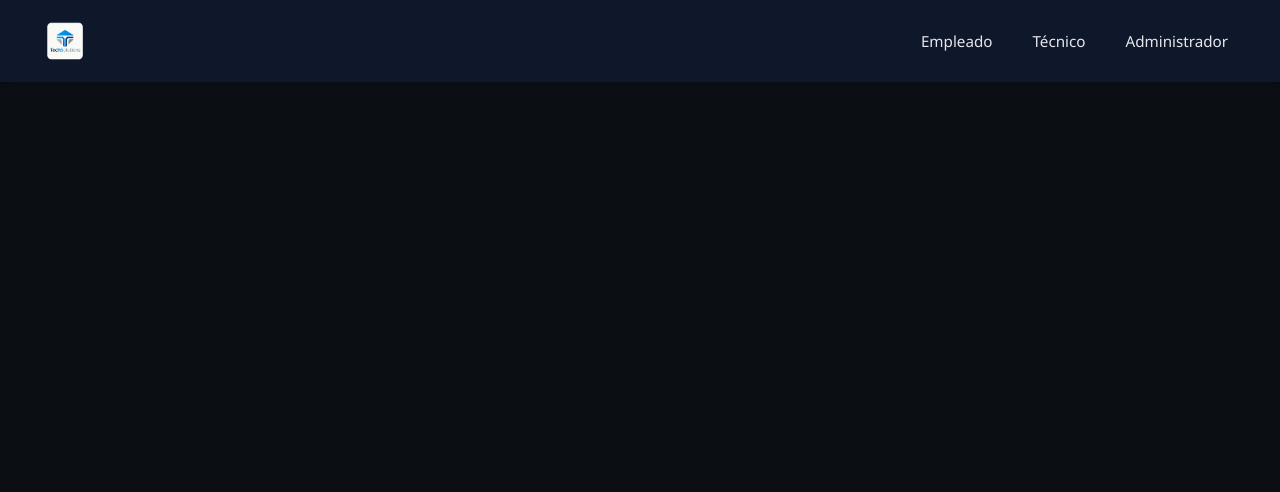
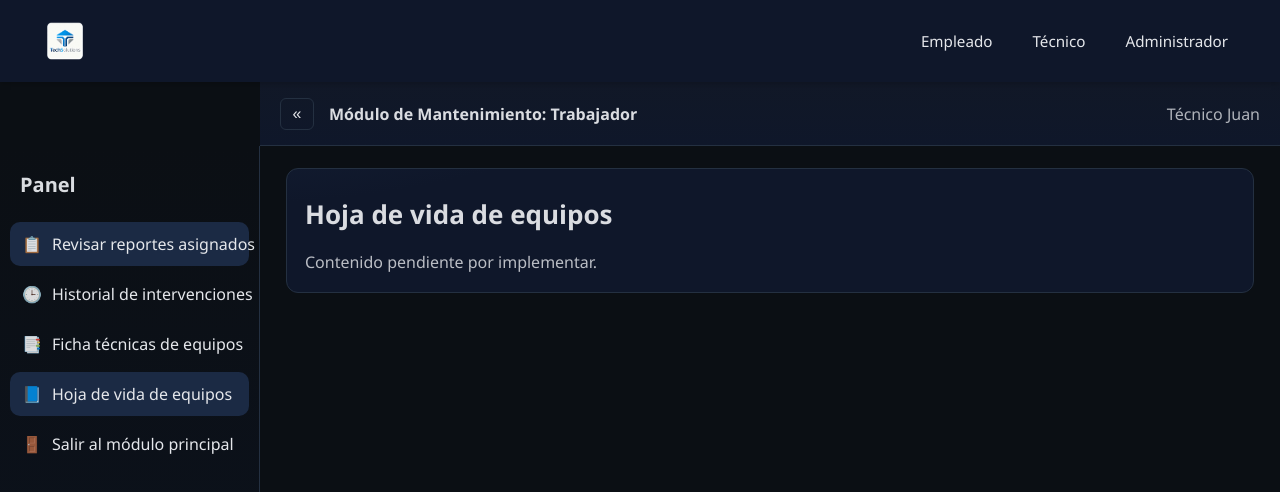
Before and after one commit to David-Darkness/Gestion-Mantenimiento-Fronted, a React (Vite) app: page /tecnico/hojadevida in a window 1280 px wide. Shown: the top 492 px of the page. Built offline with nearby package versions, Linux system fonts and the light colour scheme.

Commit message:
Se creó el aparatado de técnico

```diff
--- a/src/App.jsx
+++ b/src/App.jsx
@@ -12,6 +12,11 @@ import Orders from "./pages/admin/Orders";
 import LoginEmpleado from "./pages/auth/login/LoginEmpleado";
 import LoginTecnico from "./pages/auth/login/LoginTecnico";
 import LoginAdmin from "./pages/auth/login/LoginAdmin";
+import TechnicianLayout from "./pages/technician/TechnicianLayout";
+import AssignedReports from "./pages/technician/AssignedReports";
+import InterventionHistory from "./pages/technician/InterventionHistory";
+import EquipmentSheets from "./pages/technician/EquipmentSheets";
+import EquipmentLife from "./pages/technician/EquipmentLife";
 import Navbar from "./components/Navbar";
 
 function App() {
@@ -33,6 +38,12 @@ function App() {
           <Route path="estadisticas" element={<Stats />} />
           <Route path="ordenes" element={<Orders />} />
         </Route>
+        <Route path="/tecnico" element={<TechnicianLayout />}>
+          <Route index element={<AssignedReports />} />
+          <Route path="historial" element={<InterventionHistory />} />
+          <Route path="fichas" element={<EquipmentSheets />} />
+          <Route path="hojadevida" element={<EquipmentLife />} />
+        </Route>
       </Routes>
     </Router>
   );
--- a/src/components/auth/LoginForm.jsx
+++ b/src/components/auth/LoginForm.jsx
@@ -39,7 +39,7 @@ export default function LoginForm({ role, redirectPath, roleName }) {
             {role === "tecnico" && "🛠️"}
             {role === "admin" && "👔"}
           </div>
-          <h1 className="login-title">Iniciar Sesión</h1>
+          <h1 className="login-title">Iniciar sesión</h1>
           <p className="login-subtitle">{roleName}</p>
         </div>
 
--- a/src/pages/ReportsHistory.jsx
+++ /dev/null
@@ -1,32 +0,0 @@
-export default function ReportsHistory() {
-  const reports = [
-    { id: 1, equipo: "EQ-101", fecha: "2025-09-19", estado: "Pendiente" },
-    { id: 2, equipo: "EQ-102", fecha: "2025-09-18", estado: "Resuelto" },
-  ];
-
-  return (
-    <div className="p-6">
-      <h2 className="text-xl font-semibold mb-4">Historial de Reportes</h2>
-      <table className="w-full border">
-        <thead>
-          <tr className="bg-gray-200">
-            <th className="p-2 border">ID</th>
-            <th className="p-2 border">Equipo</th>
-            <th className="p-2 border">Fecha</th>
-            <th className="p-2 border">Estado</th>
-          </tr>
-        </thead>
-        <tbody>
-          {reports.map((r) => (
-            <tr key={r.id}>
-              <td className="p-2 border">{r.id}</td>
-              <td className="p-2 border">{r.equipo}</td>
-              <td className="p-2 border">{r.fecha}</td>
-              <td className="p-2 border">{r.estado}</td>
-            </tr>
-          ))}
-        </tbody>
-      </table>
-    </div>
-  );
-}
--- a/src/pages/auth/login/LoginTecnico.jsx
+++ b/src/pages/auth/login/LoginTecnico.jsx
@@ -4,7 +4,7 @@ export default function LoginTecnico() {
   return (
     <LoginForm
       role="tecnico"
-      redirectPath="/historial"
+      redirectPath="/tecnico"
       roleName="Técnico"
     />
   );
--- /dev/null
+++ b/src/pages/technician/AssignedReports.jsx
@@ -0,0 +1,8 @@
+export default function AssignedReports() {
+  return (
+    <div className="card">
+      <h2 className="section-title">Revisar reportes asignados</h2>
+      <p className="muted">Contenido pendiente por implementar.</p>
+    </div>
+  );
+}
--- /dev/null
+++ b/src/pages/technician/EquipmentLife.jsx
@@ -0,0 +1,8 @@
+export default function EquipmentLife() {
+  return (
+    <div className="card">
+      <h2 className="section-title">Hoja de vida de equipos</h2>
+      <p className="muted">Contenido pendiente por implementar.</p>
+    </div>
+  );
+}
--- /dev/null
+++ b/src/pages/technician/EquipmentSheets.jsx
@@ -0,0 +1,8 @@
+export default function EquipmentSheets() {
+  return (
+    <div className="card">
+      <h2 className="section-title">Ficha técnicas de equipos</h2>
+      <p className="muted">Contenido pendiente por implementar.</p>
+    </div>
+  );
+}
--- /dev/null
+++ b/src/pages/technician/InterventionHistory.jsx
@@ -0,0 +1,8 @@
+export default function InterventionHistory() {
+  return (
+    <div className="card">
+      <h2 className="section-title">Historial de intervenciones</h2>
+      <p className="muted">Contenido pendiente por implementar.</p>
+    </div>
+  );
+}
--- /dev/null
+++ b/src/pages/technician/TechnicianLayout.jsx
@@ -0,0 +1,92 @@
+import { Link, Outlet, useLocation } from "react-router-dom";
+import { useEffect, useState } from "react";
+import "../../styles/technician.css";
+
+export default function TechnicianLayout() {
+  const location = useLocation();
+  const [isSidebarOpen, setIsSidebarOpen] = useState(false);
+  const [isMobile, setIsMobile] = useState(window.innerWidth <= 768);
+  const [isCollapsed, setIsCollapsed] = useState(false);
+
+  const isActive = (path) => (location.pathname.startsWith(path) ? "active" : "");
+
+  const toggleSidebar = () => setIsSidebarOpen(!isSidebarOpen);
+  const closeSidebar = () => setIsSidebarOpen(false);
+
+  useEffect(() => {
+    const handleResize = () => {
+      const mobile = window.innerWidth <= 768;
+      setIsMobile(mobile);
+      if (!mobile) setIsSidebarOpen(false);
+    };
+    window.addEventListener("resize", handleResize);
+    return () => window.removeEventListener("resize", handleResize);
+  }, []);
+
+  return (
+    <div className={`tech admin ${!isMobile && isCollapsed ? 'collapsed' : ''}`}>
+      <header className="admin-topbar">
+        <div className="topbar-left">
+          {isMobile ? (
+            <button
+              className="sidebar-toggle"
+              onClick={toggleSidebar}
+              aria-label="Mostrar/ocultar panel"
+              aria-expanded={isSidebarOpen}
+            >
+              <span className={`hamburger ${isSidebarOpen ? 'active' : ''}`}>
+                <span></span>
+                <span></span>
+                <span></span>
+              </span>
+            </button>
+          ) : (
+            <button
+              className="collapse-toggle"
+              onClick={() => setIsCollapsed(!isCollapsed)}
+              aria-label="Colapsar/expandir panel"
+              aria-expanded={!isCollapsed}
+              title={isCollapsed ? 'Expandir panel' : 'Colapsar panel'}
+            >
+              {isCollapsed ? '»' : '«'}
+            </button>
+          )}
+          <div className="brand">Módulo de Mantenimiento: Trabajador</div>
+        </div>
+        <div className="role">Técnico Juan</div>
+      </header>
+
+      {isMobile && isSidebarOpen && (
+        <div className="sidebar-overlay" onClick={closeSidebar}></div>
+      )}
+
+      <aside className={`admin-sidebar ${isSidebarOpen ? 'active' : ''}`}>
+        {isMobile && (
+          <button className="sidebar-close" aria-label="Cerrar panel" onClick={closeSidebar}>×</button>
+        )}
+        <div className="side-title">Panel</div>
+        <nav className="menu">
+          <Link to="/tecnico" className={isActive("/tecnico")} onClick={closeSidebar}>
+            <span className="icon">📋</span><span className="label">Revisar reportes asignados</span>
+          </Link>
+          <Link to="/tecnico/historial" className={isActive("/tecnico/historial")} onClick={closeSidebar}>
+            <span className="icon">🕒</span><span className="label">Historial de intervenciones</span>
+          </Link>
+          <Link to="/tecnico/fichas" className={isActive("/tecnico/fichas")} onClick={closeSidebar}>
+            <span className="icon">📑</span><span className="label">Ficha técnicas de equipos</span>
+          </Link>
+          <Link to="/tecnico/hojadevida" className={isActive("/tecnico/hojadevida")} onClick={closeSidebar}>
+            <span className="icon">📘</span><span className="label">Hoja de vida de equipos</span>
+          </Link>
+          <Link to="/" className="" onClick={closeSidebar}>
+            <span className="icon">🚪</span><span className="label">Salir al módulo principal</span>
+          </Link>
+        </nav>
+      </aside>
+
+      <main className="admin-content">
+        <Outlet />
+      </main>
+    </div>
+  );
+}
--- /dev/null
+++ b/src/styles/technician.css
@@ -0,0 +1,5 @@
+/* Reutiliza la misma base de admin para accesibilidad y responsive */
+@import './admin.css';
+
+/* Personalizaciones mínimas para el módulo técnico si se requieren */
+.tech .brand { opacity: .95; }
```
